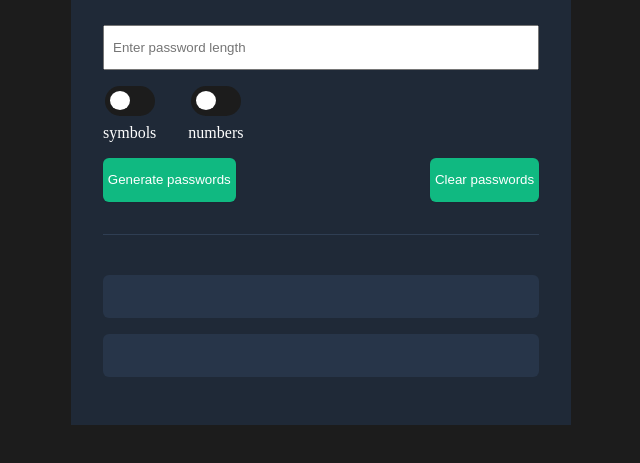
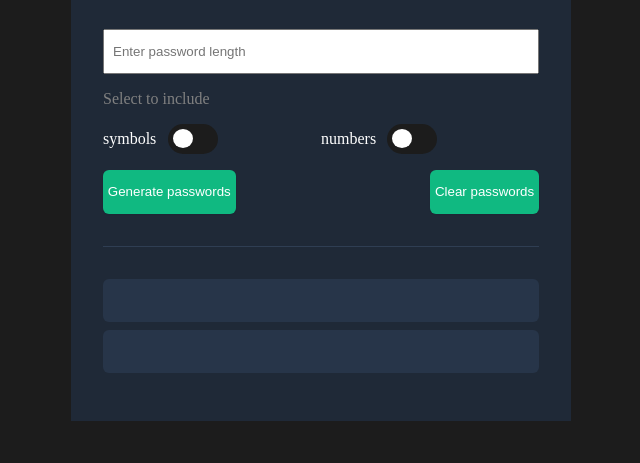
Before and after one commit to ibimina/password-generator, a plain HTML site: page index.html in a window 1280 px wide. Shown: the part 265-728 px from the top of the page, without its empty margins (319-959 px from the left). Drawn offline with Linux system fonts and the light colour scheme.

Commit message:
included select text in html

```diff
--- a/index.css
+++ b/index.css
@@ -26,60 +26,10 @@ h1 {
 span {
   color: #4adf86;
 }
-.sub {
+p.sub {
   color: grey;
   margin-bottom: 2rem;
 }
-/* .toggle{
-    position: relative;
-    display: inline-block;
-    width: 50px;
-    height: 25px;
-}
-.toggle input{
-    opacity: 0;
-    width: 0;
-  height: 0;
-}
-.slider-round {
-  position: absolute;
-  cursor: pointer;
-  top: 0;
-  left: 0;
-  right: 0;
-  bottom: 0;
-  background-color: #ccc;
-  -webkit-transition: .4s;
-  transition: .4s;
-  border-radius: 20px;
-}
-
-.slider-round:before {
-  position: absolute;
-  content: "";
-  height: 18px;
-  width: 20px;
-  left: 4px;
-  bottom: 4px;
-  background-color: white;
-  -webkit-transition: .4s;
-  transition: .4s;
-  border-radius: 50%;
-}
-
-input:checked + .slider-round {
-  background-color: #2196F3;
-}
-
-input:focus + .slider-round {
-  box-shadow: 0 0 1px #2196F3;
-}
-
-input:checked + .slider-round:before {
-  -webkit-transform: translateX(26px);
-  -ms-transform: translateX(26px);
-  transform: translateX(26px);
-} */
 form{
     display: grid;
     grid-template-columns: repeat(2,1fr);
@@ -197,13 +147,22 @@ main {
   color: #55f991;
 cursor: pointer;
 }
+.settings{
+  grid-column: 1;
+  text-align: start;
+  color:grey;
+}
+.toggle-texxt{
+  display: flex;
+  grid-row: 3;
+  color: #fff;
+  align-items: center;
+  gap: .7rem;
+}
 .pass:hover{
     background-color: #fff;
 }
-p{
-    color: #fff;
-    margin-top: .5rem;
-}
+
 .wrap-copyone,.wrap-copytwo{
 position: relative;
 }
--- a/index.html
+++ b/index.html
@@ -22,22 +22,26 @@
             id="length"
             placeholder="Enter password length"
           />
-          <div class="toggle-wrap">
-            <div>
+          <!-- <div class="toggle-wrap"> -->
+            <p class="settings">Select to include</p>
+            <div class="toggle-texxt">
+              <p class="symbol">symbols</p>
               <label class="toggle symbol">
                 <input type="checkbox" id="sym" />
                 <span class="slider-round first"></span>
               </label>
-              <p>symbols</p>
+
             </div>
-            <div>
+
+            <div class="toggle-texxt">
+              <p class="num">numbers</p>
               <label class="toggle num">
                 <input type="checkbox" id="num" />
                 <span class="slider-round"></span>
               </label>
-              <p>numbers</p>
+
             </div>
-          </div>
+          <!-- </div> -->
           <div class="btn-wrap">
             <button class="generate-pass print">Generate passwords</button>
             <button class="generate-pass clear">Clear passwords</button>
```
